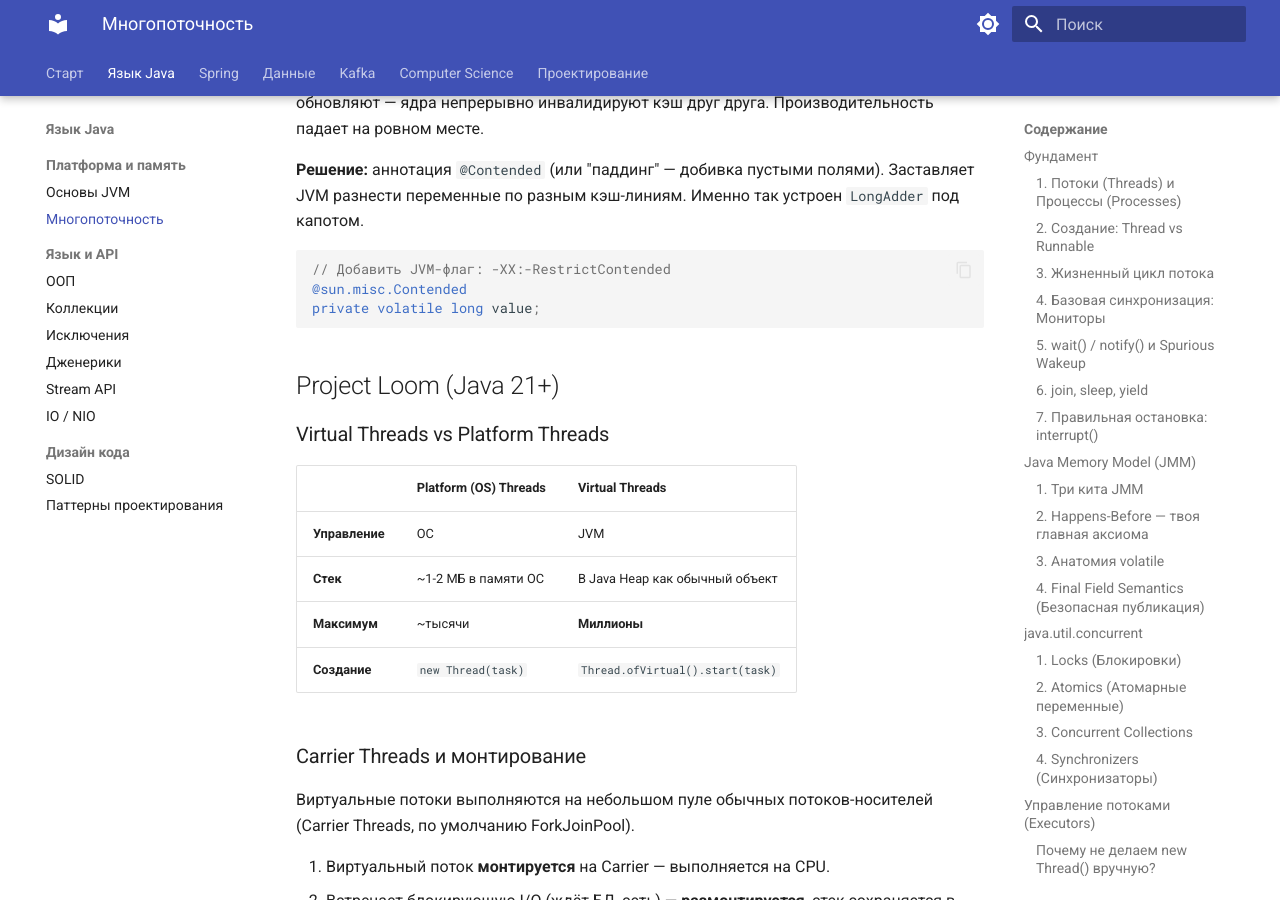
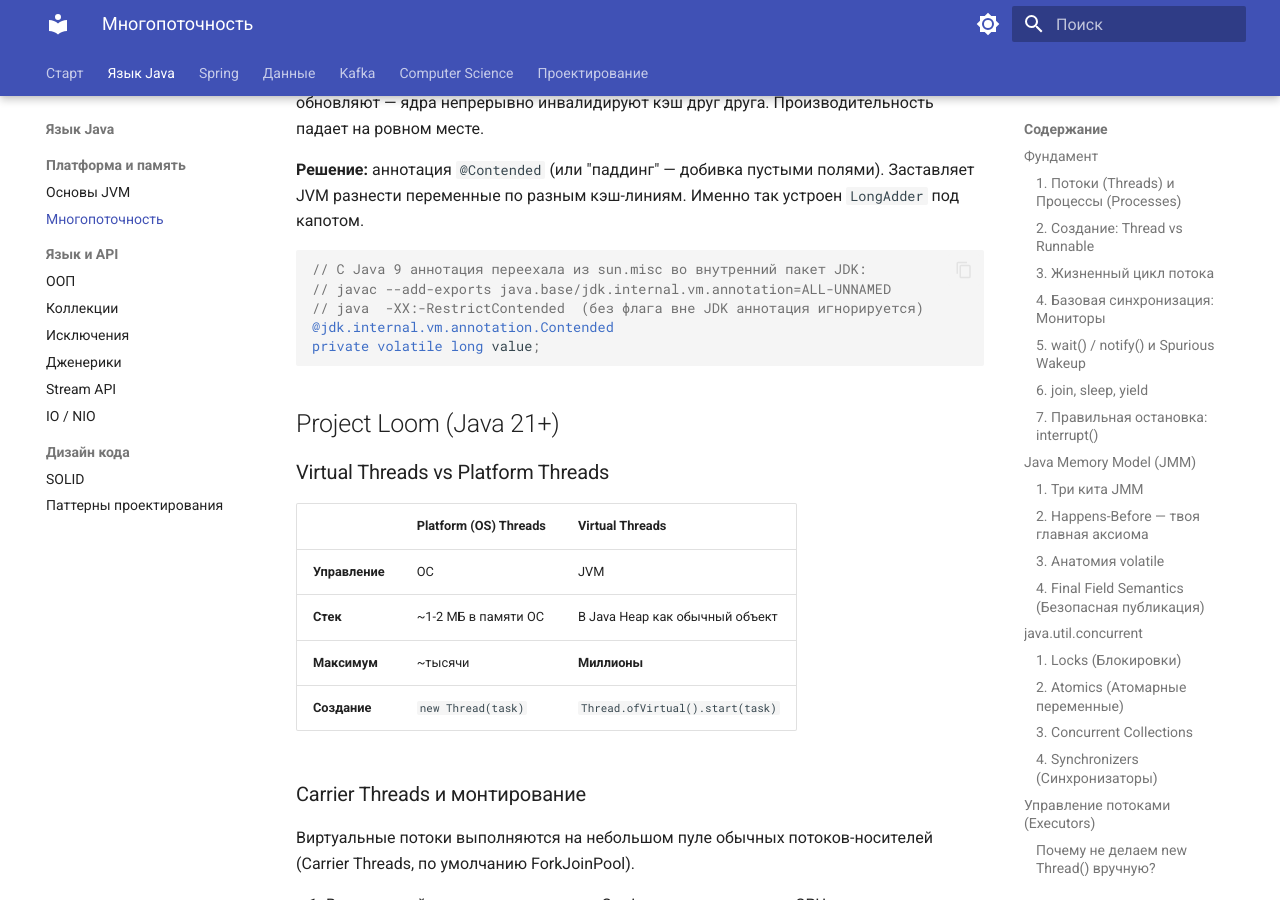
Before and after one commit to bemyskyy/interview-prep, an MkDocs documentation site: the page built from docs/java/multithreading.md, in a window 1280 px wide and 900 px high, scrolled down 14308 px. Built offline with MkDocs 1.6.1 and Material for MkDocs 9.7.7, drawn with Linux system fonts in a browser that asks for light colours.

Commit message:
fix(multithreading): @Contended живёт в jdk.internal.vm.annotation с Java 9
sun.misc.Contended удалён в Java 9. Пример переведён на
jdk.internal.vm.annotation.Contended с нужными флагами javac
(--add-exports) и JVM (-XX:-RestrictContended).

Co-Authored-By: Claude Opus 5.5 <noreply@anthropic.com>
Claude-Session: https://claude.ai/code/session_0134ndqZYeQsqiZKLSZ2mA4Y

````diff
--- a/docs/java/multithreading.md
+++ b/docs/java/multithreading.md
@@ -539,8 +539,10 @@ CompletableFuture.anyOf(cf1, cf2, cf3).thenAccept(result -> ...);
 **Решение:** аннотация `@Contended` (или "паддинг" — добивка пустыми полями). Заставляет JVM разнести переменные по разным кэш-линиям. Именно так устроен `LongAdder` под капотом.
 
 ```java
-// Добавить JVM-флаг: -XX:-RestrictContended
-@sun.misc.Contended
+// С Java 9 аннотация переехала из sun.misc во внутренний пакет JDK:
+// javac --add-exports java.base/jdk.internal.vm.annotation=ALL-UNNAMED
+// java  -XX:-RestrictContended  (без флага вне JDK аннотация игнорируется)
+@jdk.internal.vm.annotation.Contended
 private volatile long value;
 ```
 
````
